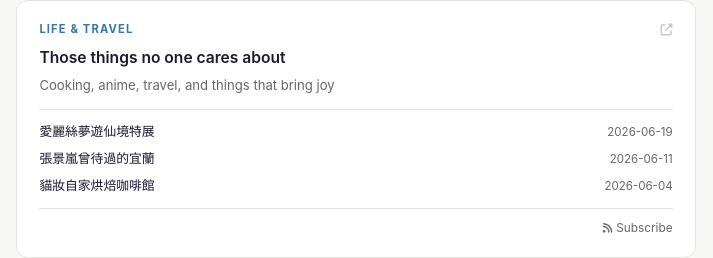
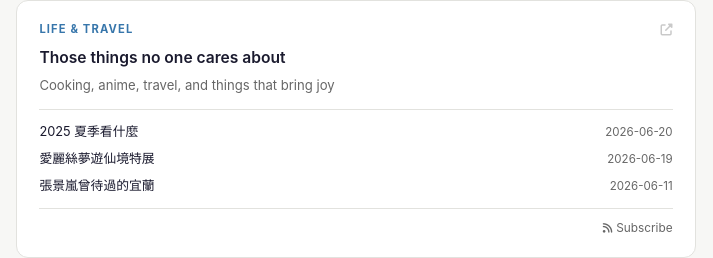
Before and after one commit to Lee-W/Lee-W, a plain HTML site: page index.html in a window 1280 px wide. Shown: the part 760-1018 px from the top of the page, 284-997 px from the left. Drawn offline with Linux system fonts and the light colour scheme.

Commit message:
Update generated README and index.html

```diff
--- a/index.html
+++ b/index.html
@@ -584,9 +584,9 @@
           <span data-lang="zh">料理、動漫、旅行，還有那些讓人開心的小事</span>
         </div>
         <ul class="card-posts">
+          <li><a href="https://travlog.wei-lee.me/posts/review/2026/06/what-i-watched-in-2025-summer">2025 夏季看什麼<time>2026-06-20</time></a></li>
           <li><a href="https://travlog.wei-lee.me/posts/review/2026/06/alice-in-wonderland-exhibition">愛麗絲夢遊仙境特展<time>2026-06-19</time></a></li>
           <li><a href="https://travlog.wei-lee.me/posts/travel/2026/06/chang-chin-lan">張景嵐曾待過的宜蘭<time>2026-06-11</time></a></li>
-          <li><a href="https://travlog.wei-lee.me/posts/review/2026/06/maskcatcafe">貓妝自家烘焙咖啡館<time>2026-06-04</time></a></li>
         </ul>
         <div class="card-footer">
           <a class="rss-link" href="https://travlog.wei-lee.me/feeds/all.atom.xml" rel="noopener noreferrer">
```
Also changed, not shown: README.md.
